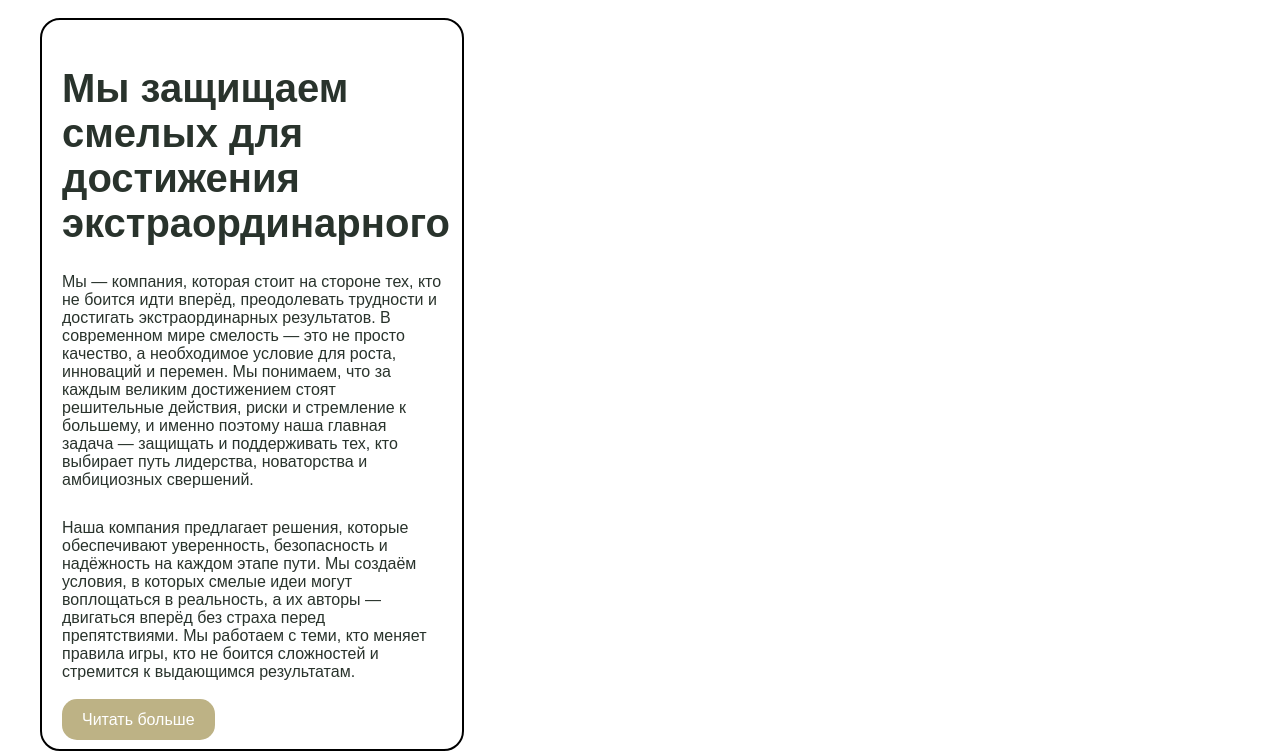
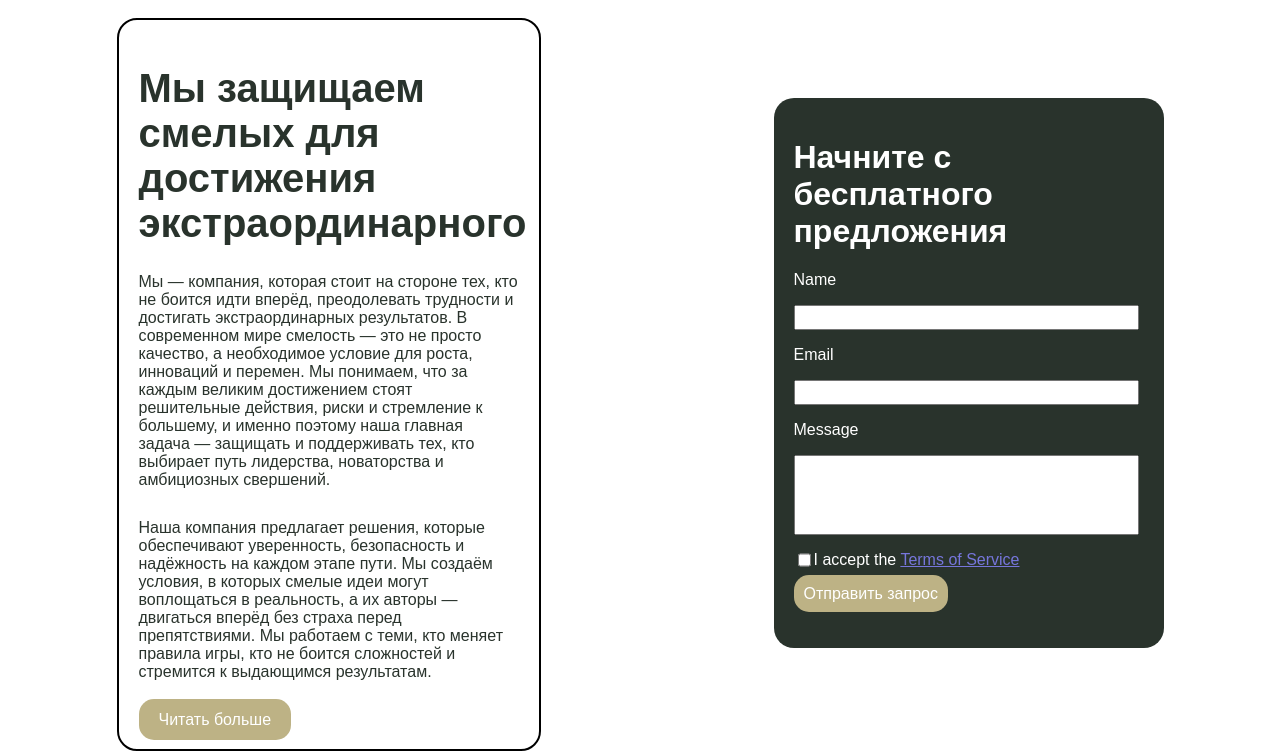
Before and after one commit to Eugene8172/Bisness_recreate, a plain HTML site: page index.html in a window 1280 px wide. Shown: the part 4590-5341 px from the top of the page. Drawn offline with Linux system fonts and the light colour scheme.

Commit message:
Update style.css

```diff
--- a/style.css
+++ b/style.css
@@ -519,7 +519,9 @@ article {
 
 .theend {
     width: 380px;
-    margin-left: 40px;
+    margin-left: auto;
+    margin-right: auto;
+    margin-bottom: 20px;
     margin-top: 20px;
     border: 2px solid black;
     border-radius: 20px;
@@ -555,14 +557,15 @@ article {
 .endingo {
     flex-wrap: wrap;
     width: 350px;
+    height: 510px;
     margin-left: auto;
-    margin-right: 20px;
+    margin-right: auto;
     background-color: #29332c;
     padding: 20px;
     border-radius: 20px;
     color: white;
     margin-bottom: 20px;
-    margin-top: 40px;
+    margin-top: 100px;
 }
 
 .inp {
@@ -599,3 +602,8 @@ article {
     transition: 0.5s ease-in-out;
     color: #29332c;
 }
+
+.boss {
+    display: flex;
+    flex-wrap: wrap;
+}
```
